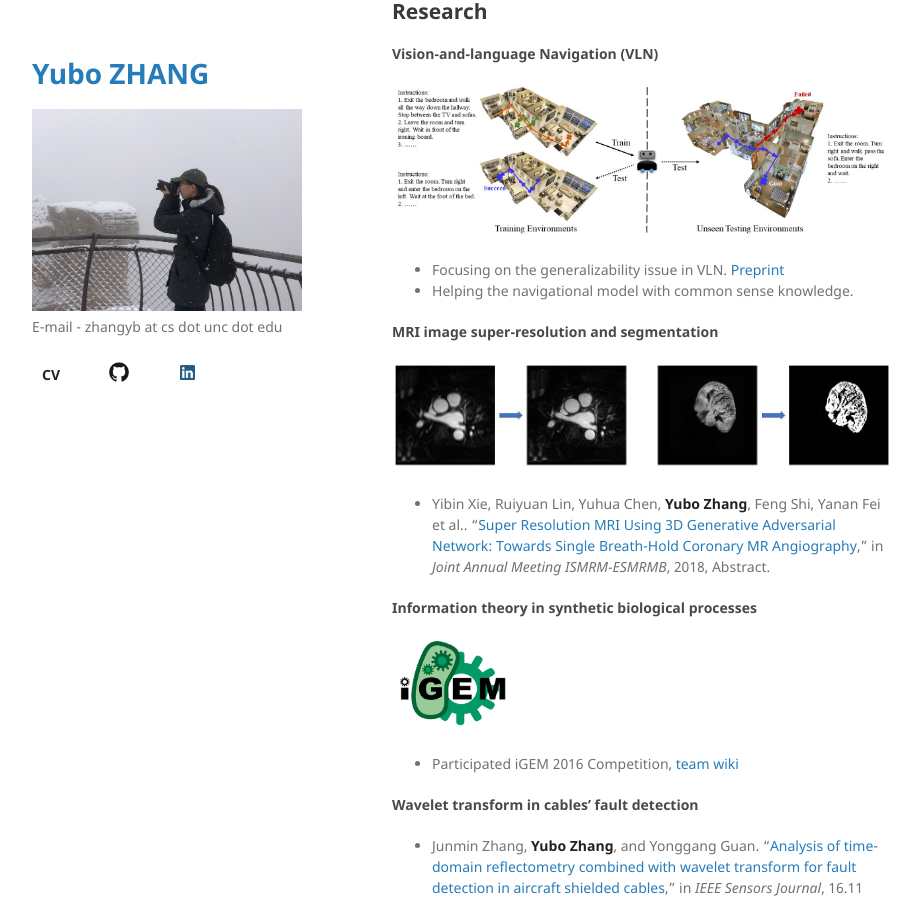
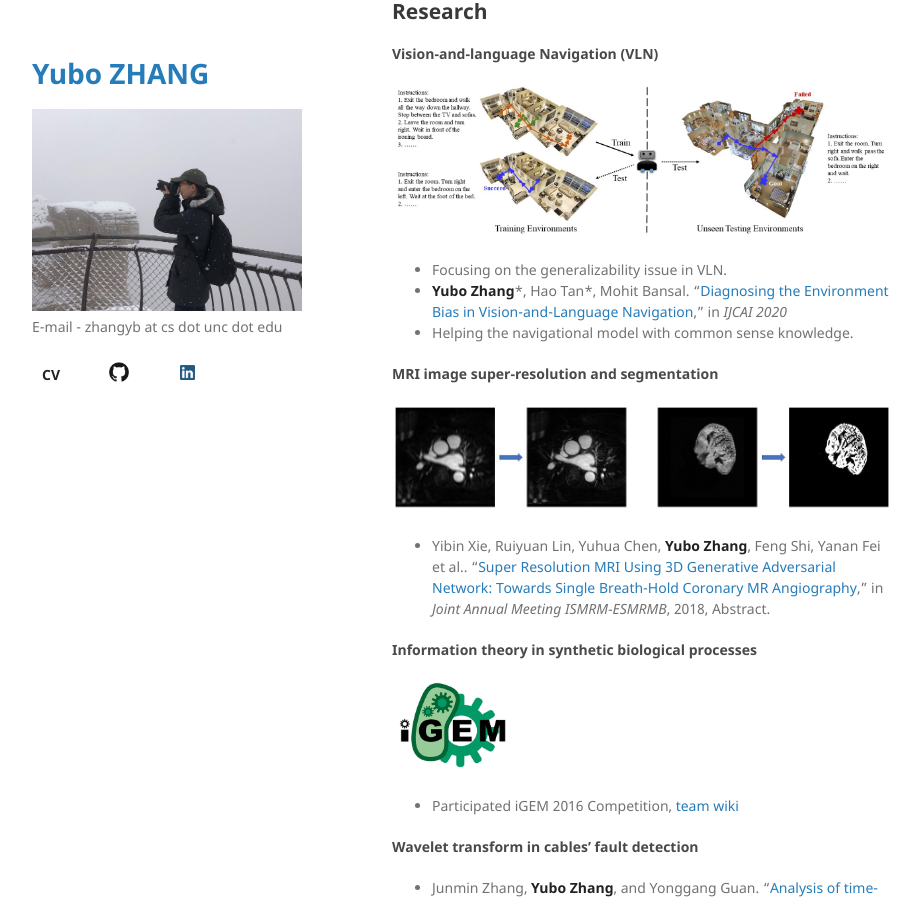
Before and after one commit to zhangybzbo/zhangybzbo.github.io, a Jekyll site: the page built from index.md, in a window 1280 px wide and 900 px high, scrolled down 525 px. Shown: the whole window, without its empty margins (178-1098 px from the left). Built offline with Jekyll 4.4.1, drawn with Linux system fonts in a browser that asks for light colours; our own code applies the rules of GitHub Pages for plain Markdown files.

Commit message:
update paper

```diff
--- a/index.md
+++ b/index.md
@@ -21,7 +21,8 @@ I received my bachelor's degree from Department of Automation, Tsinghua Universi
 
 ![VLN](/assets/img/VLN.jpg)
 
-* Focusing on the generalizability issue in VLN. [Preprint](https://openreview.net/forum?id=S1eYKlrYvr)
+* Focusing on the generalizability issue in VLN.
+* **Yubo Zhang**\*, Hao Tan\*, Mohit Bansal. "[Diagnosing the Environment Bias in Vision-and-Language Navigation](https://arxiv.org/abs/2005.03086)," in _IJCAI 2020_
 * Helping the navigational model with common sense knowledge.
 
 #### MRI image super-resolution and segmentation
```
